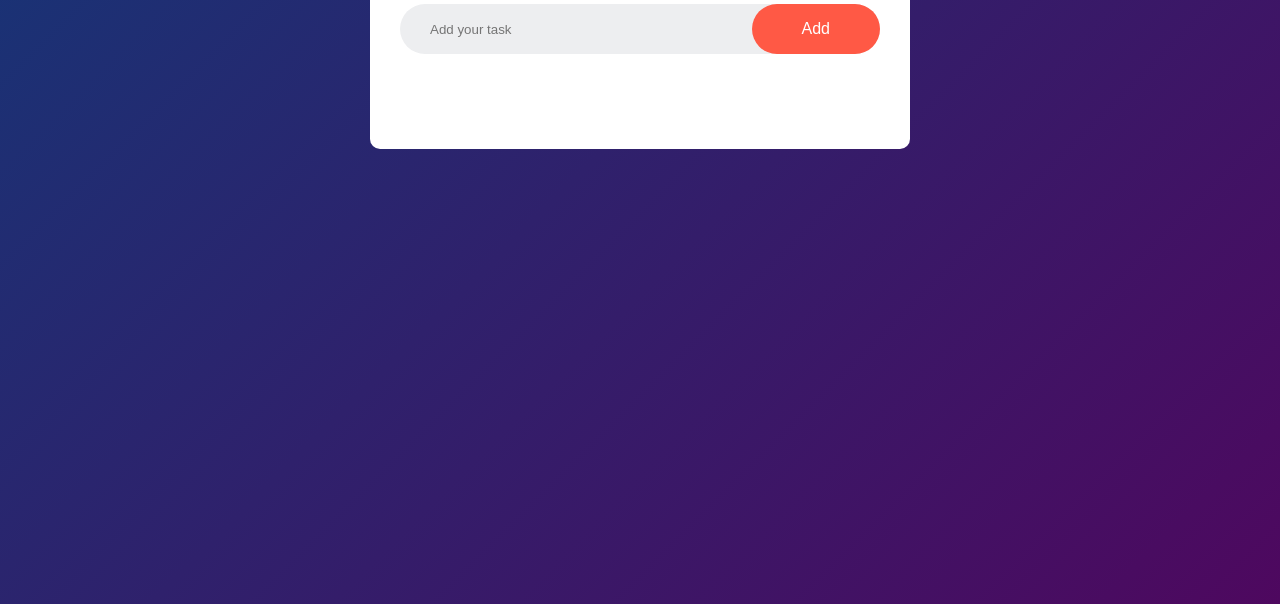
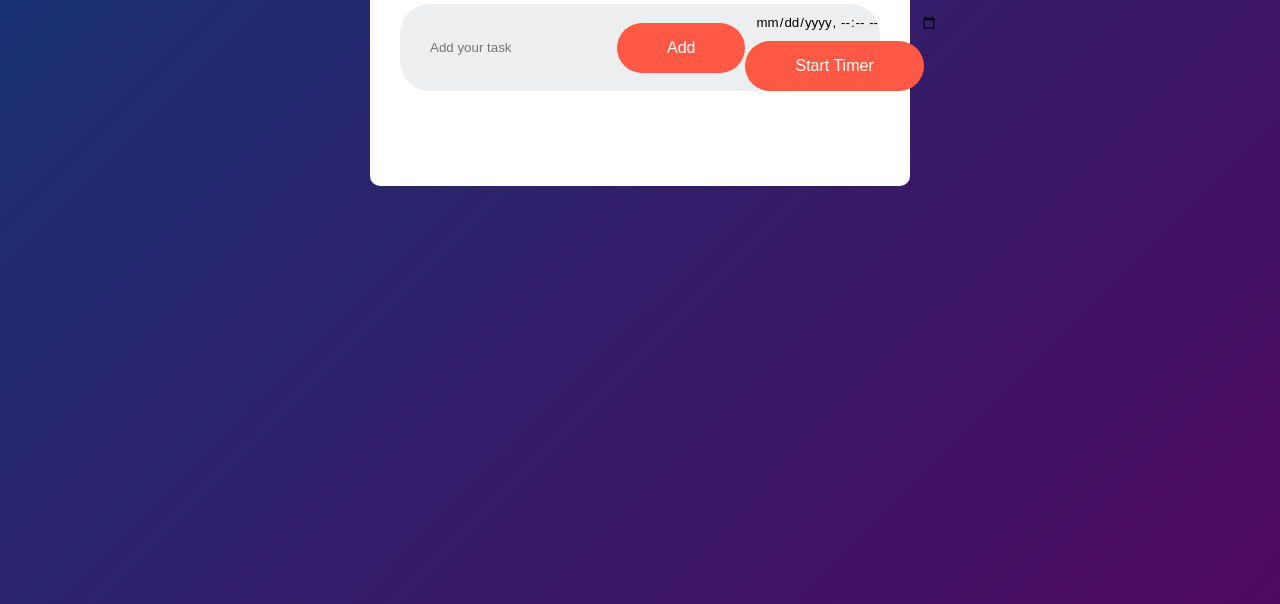
Before and after one commit to Roshan-kumar611/To-Do-List, a plain HTML site: page index.html in a window 1280 px wide. Shown: the part 196-800 px from the top of the page. Drawn offline with Linux system fonts and the light colour scheme.

Commit message:
Update index.html

```diff
--- a/index.html
+++ b/index.html
@@ -13,6 +13,11 @@
             <div class="row">
                 <input type="text" id="input-box" placeholder="Add your task">
                 <button onclick="addTask()">Add</button>
+                 <div class="timer">
+                <input type="datetime-local" id="deadline">
+                <button onclick="startCountdown()">Start Timer</button>
+                <p id="countdown"></p>
+                </div>
             </div>
             <ul id="list-container">
                 <!-- <li class="checked">Task 1</li>
```
